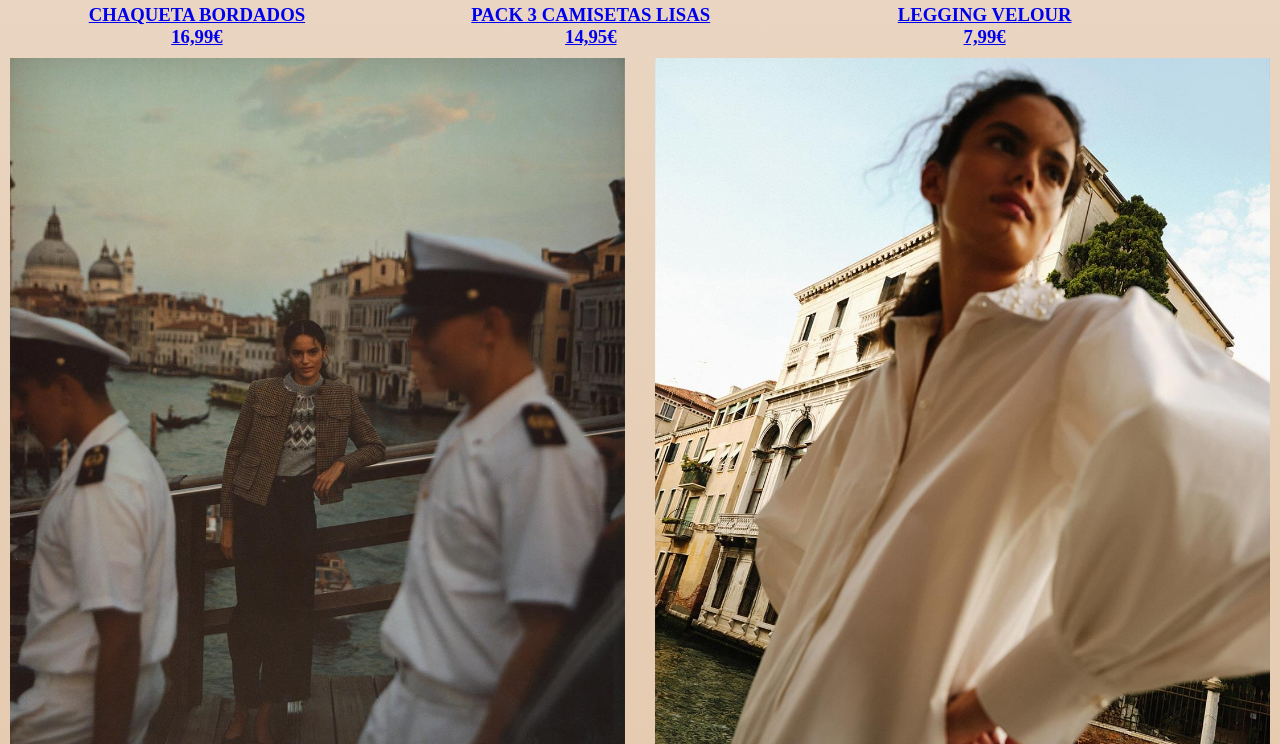
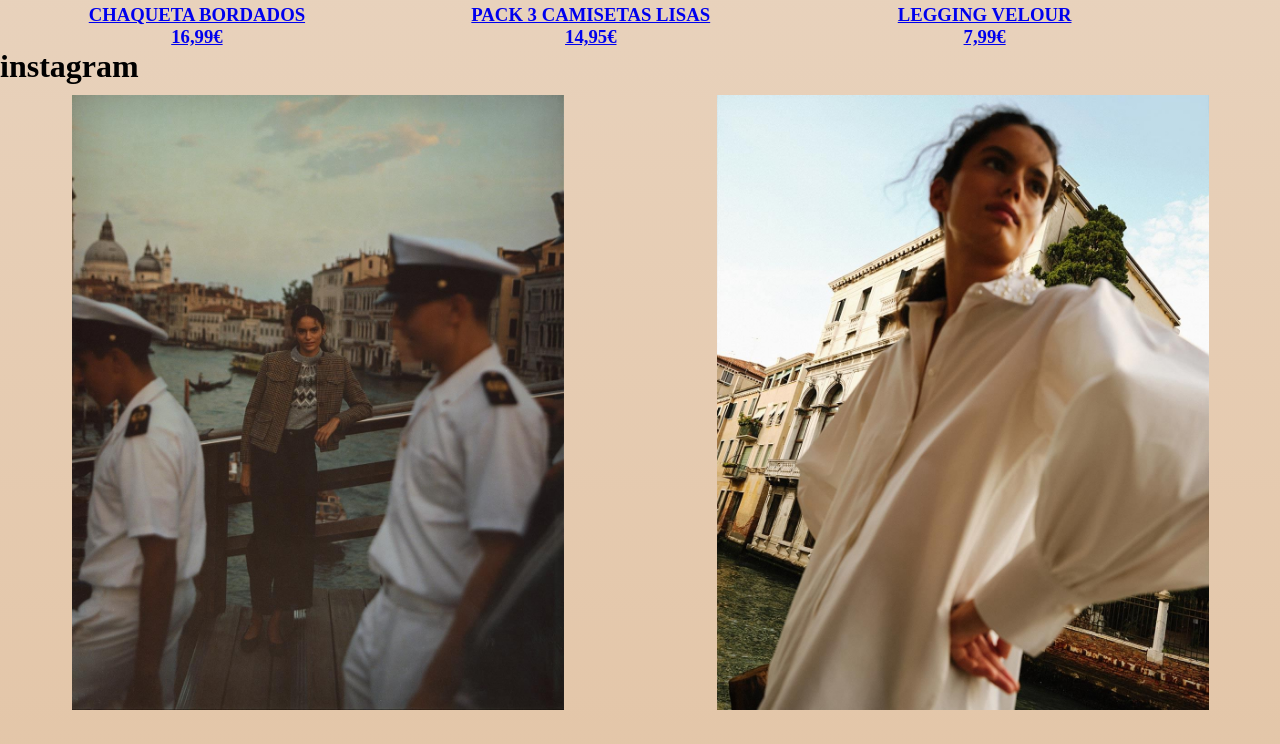
Before and after one commit to Desarrolladores-Gfes/VaguadaMejora, a PHP site: page / in a window 1280 px wide. Shown: the part 2209-2953 px from the top of the page. Run offline with PHP 8.4, Linux system fonts and the light colour scheme; grey boxes are pictures that could not be loaded.

Commit message:
Versión mejora instagram

```diff
--- a/01PROYECTO_VAGUADA_V2/estilos/estilo2.css
+++ b/01PROYECTO_VAGUADA_V2/estilos/estilo2.css
@@ -115,7 +115,7 @@ img{
 }
 
 .grid-item img {
-    max-width: 100%; /* Hacer las imágenes responsivas */
+    max-width: 80%; /* Hacer las imágenes responsivas */
     height: auto;
 }
 /*FINAL APARTADO INSTAGRAM*/
--- a/01PROYECTO_VAGUADA_V2/index.php
+++ b/01PROYECTO_VAGUADA_V2/index.php
@@ -11,6 +11,9 @@
     </head>
 
     <body>
+        <header>
+
+        </header>
         <main>
             <?php
                 include("phpinicio/body.php");
@@ -18,9 +21,7 @@
         </main>
         <footer class="footercontenedor">
             <?php
-
                 include("phpinicio/footer.php");
-
             ?>
         </footer>
     </body>
--- a/01PROYECTO_VAGUADA_V2/phpinicio/body.php
+++ b/01PROYECTO_VAGUADA_V2/phpinicio/body.php
@@ -55,30 +55,33 @@
             </div>
             <!--FINAL Contenedor de fotos Menu-->
             <!--INICIO APARTADO INSTAGRAM-->
+            <div>
+                <h1>instagram</h1>
+            </div>
             <div class="grid-container">
                 <div class="grid-item">
                     <a href="https://www.instagram.com/p/Cy6V2flvGGC/?utm_source=ig_web_copy_link&igshid=MzRlODBiNWFlZA=="><img src="./ARCHIVOS/fotos/Grid_Insta/001.jpg" alt="Imagen 1"></a>
                 </div>
                 <div class="grid-item">
-                    <img src="./ARCHIVOS/fotos/Grid_Insta/002.jpg" alt="Imagen 2">
+                    <a href="https://www.instagram.com/p/Cy_mJBiLBZl/?utm_source=ig_web_copy_link&igshid=MzRlODBiNWFlZA=="><img src="./ARCHIVOS/fotos/Grid_Insta/002.jpg" alt="Imagen 2"></a>
                 </div>
                 <div class="grid-item">
-                    <img src="./ARCHIVOS/fotos/Grid_Insta/003.jpg" alt="Imagen 3">
+                    <a href="https://www.instagram.com/p/Cy86kllhCzi/?utm_source=ig_web_copy_link&igshid=MzRlODBiNWFlZA=="><img src="./ARCHIVOS/fotos/Grid_Insta/003.jpg" alt="Imagen 3"></a>
                 </div>
                 <div class="grid-item">
-                    <img src="./ARCHIVOS/fotos/Grid_Insta/004.jpg" alt="Imagen 4">
+                    <a href="https://www.instagram.com/p/CzMeHetsA83/?utm_source=ig_web_copy_link&igshid=MzRlODBiNWFlZA=="><img src="./ARCHIVOS/fotos/Grid_Insta/004.jpg" alt="Imagen 4"></a>
                 </div>
                 <div class="grid-item">
-                    <img src="./ARCHIVOS/fotos/Grid_Insta/005.jpg" alt="Imagen 5">
+                    <a href="https://www.instagram.com/p/CzPC6-1poS_/?utm_source=ig_web_copy_link&igshid=MzRlODBiNWFlZA=="><img src="./ARCHIVOS/fotos/Grid_Insta/005.jpg" alt="Imagen 5"></a>
                 </div>
                 <div class="grid-item">
-                    <img src="./ARCHIVOS/fotos/Grid_Insta/006.jpg" alt="Imagen 6">
+                    <a href="https://www.instagram.com/p/CzRFXkmIDYI/?utm_source=ig_web_copy_link&igshid=MzRlODBiNWFlZA=="><img src="./ARCHIVOS/fotos/Grid_Insta/006.jpg" alt="Imagen 6"></a>
                 </div>
                 <div class="grid-item">
-                    <img src="./ARCHIVOS/fotos/Grid_Insta/007.jpg" alt="Imagen 7">
+                    <a href="https://www.instagram.com/p/CzUMhcQtL_K/?utm_source=ig_web_copy_link&igshid=MzRlODBiNWFlZA=="><img src="./ARCHIVOS/fotos/Grid_Insta/007.jpg" alt="Imagen 7"></a>
                 </div>
                 <div class="grid-item">
-                    <img src="./ARCHIVOS/fotos/Grid_Insta/008.jpg" alt="Imagen 8">
+                    <a href="https://www.instagram.com/p/CzW_BZGpgQl/?utm_source=ig_web_copy_link&igshid=MzRlODBiNWFlZA=="><img src="./ARCHIVOS/fotos/Grid_Insta/008.jpg" alt="Imagen 8"></a>
                 </div>
             </div>
             <!--FINAL APARTADO INSTAGRAM-->
```
